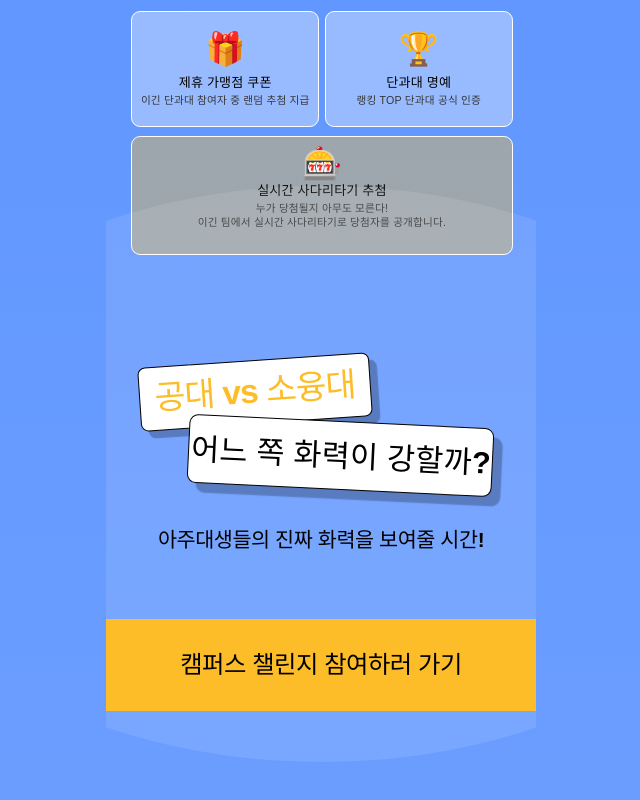
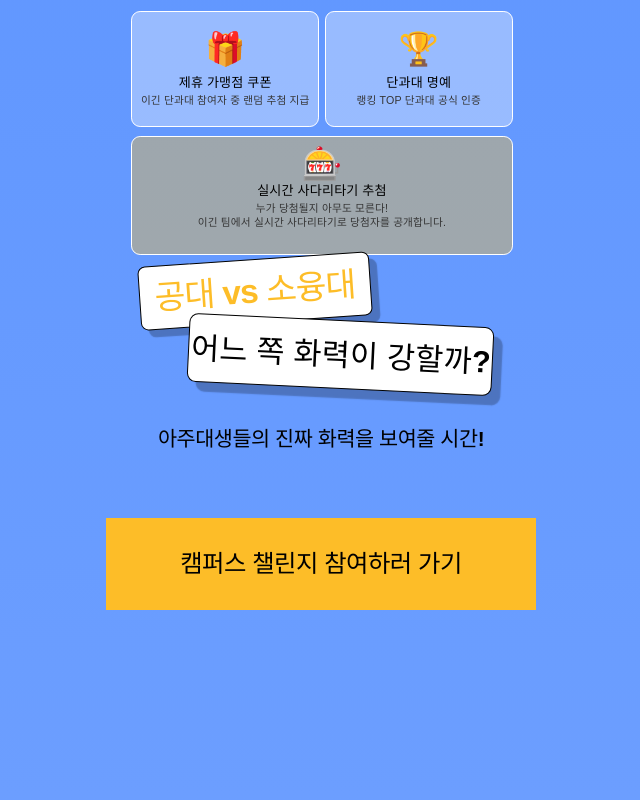
Before and after one commit to RE-CHECK/fe, a React (Vite) app: page /landing in a window 1280 px wide. Shown: the part 2338-3138 px from the top of the page, without its empty margins (319-959 px from the left). Built offline with nearby package versions, Linux system fonts and the light colour scheme.

Commit message:
:recycle:refactor: 레이아웃 수정

```diff
--- a/src/pages/Landing.css
+++ b/src/pages/Landing.css
@@ -8,11 +8,11 @@
   position: relative;
   width: 100%;
   max-width: 430px;
-  min-height: 708.92cqw;
+  height: 685.53cqw;
   margin: 0 auto;
   container-type: inline-size;
   background: linear-gradient(to bottom, #4585ff, #b2cbff);
-  overflow: hidden;
+  overflow-y: auto;
 }
 
 /* ── shared helpers ── */
@@ -578,19 +578,6 @@
 }
 
 /* ── CTA SECTION ── */
-
-/* Decorative ellipse – CSS only (large oval, extends beyond container) */
-.lp__deco-ellipse {
-  position: absolute;
-  left: -55cqw;
-  top: 587cqw;
-  width: 210cqw;
-  height: 134cqw;
-  border-radius: 50%;
-  background: rgba(255,255,255,0.10);
-  pointer-events: none;
-}
-
 /* Tilted card 1 wrapper + content */
 .lp__cta-wrap-1 {
   position: absolute;
@@ -598,7 +585,7 @@
   align-items: center;
   justify-content: center;
   left: 7.50cqw;          /* 106/1413 */
-  top: 625.94cqw;
+  top: 602.48cqw;
   width: 54.46cqw;        /* 769.508/1413 */
   height: 18.08cqw;       /* 255.396/1413 */
 }
@@ -635,7 +622,7 @@
   align-items: center;
   justify-content: center;
   left: 19.02cqw;         /* 268.79/1413 */
-  top: 640.16cqw;         /* 9045.39/1413 */
+  top: 616.70cqw;         /* 9045.39/1413 - 23.46 */
   width: 71.04cqw;        /* 1003.762/1413 */
   height: 18.99cqw;       /* 268.415/1413 */
 }
@@ -669,7 +656,7 @@
 .lp__cta-intro {
   position: absolute;
   left: 50%;
-  top: 668.16cqw;         /* 9441/1413 */
+  top: 644.70cqw;         /* 9441/1413 - 23.46 */
   transform: translateX(-50%);
   margin: 0;
   font-family: 'Pretendard', 'Apple SD Gothic Neo', sans-serif;
@@ -686,7 +673,7 @@
 .lp__cta-bar {
   position: absolute;
   left: 0;
-  top: 687.61cqw;         /* 9716/1413 */
+  top: 664.15cqw;         /* 9716/1413 - 23.46 */
   width: 100%;
   height: 21.38cqw;       /* 302/1413 */
   background: #fdbd28;
@@ -696,7 +683,7 @@
 .lp__cta-btn {
   position: absolute;
   left: 50%;
-  top: 697.10cqw;         /* 9850/1413 */
+  top: 673.64cqw;         /* 9850/1413 - 23.46 */
   transform: translateX(-50%);
   background: none;
   border: none;
--- a/src/pages/Landing.jsx
+++ b/src/pages/Landing.jsx
@@ -10,7 +10,7 @@
   const navigate = useNavigate()
 
   const handleCta = () => {
-    navigate(localStorage.getItem('accessToken') ? '/main' : '/login')
+    navigate('/')
   }
 
   return (
@@ -171,8 +171,6 @@
       </div>
 
       {/* ── CTA SECTION ── */}
-      <div className="lp__deco-ellipse" />
-
       <div className="lp__cta-wrap-1">
         <div className="lp__cta-card-1" />
         <p className="lp__cta-hl-1">공대 vs 소융대</p>
```
